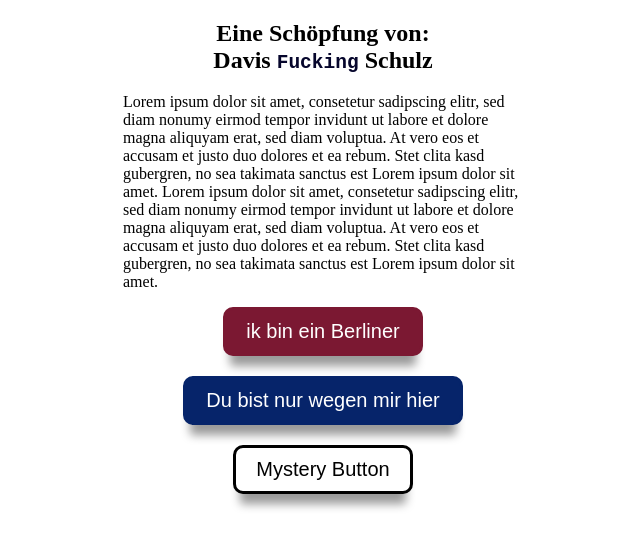
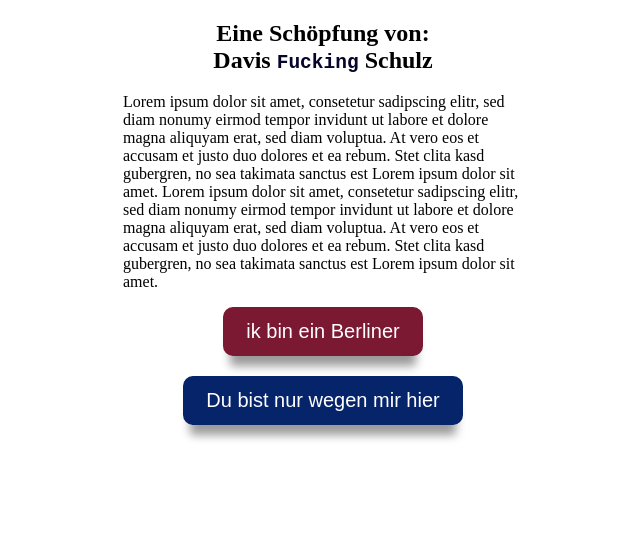
Before and after one commit to Palamedez/Palamedez.github.io, a plain HTML site: page index.html in a window 1280 px wide. Shown: the part 209-756 px from the top of the page, without its empty margins (317-957 px from the left). Drawn offline with Linux system fonts and the light colour scheme.

Commit message:
Update style.css

```diff
--- a/style.css
+++ b/style.css
@@ -72,15 +72,15 @@ p {
 }
 
 #mystery {
-    color: black;
+    color: white;
     background-color: white;
     font-size: 20px;
     padding: 10px 20px;
-    border: solid 3px black;
+    border: solid 3px white;
     border-radius: 10px;
-    box-shadow: 0px 17px 10px -7px rgba(0, 0, 0, 0.4);
     transition: ease-in-out all 300ms;
     margin-bottom: 20px;
+    margin-top: 20px;
 }
 
 #mystery:hover {
@@ -89,5 +89,4 @@ p {
     font-size: 15px;
     padding: 7px 15px;
     transform: translate(0px, 10px);
-    box-shadow: 0px 30px 15px -7px rgba(0, 0, 0, 0.2);
 }
```
